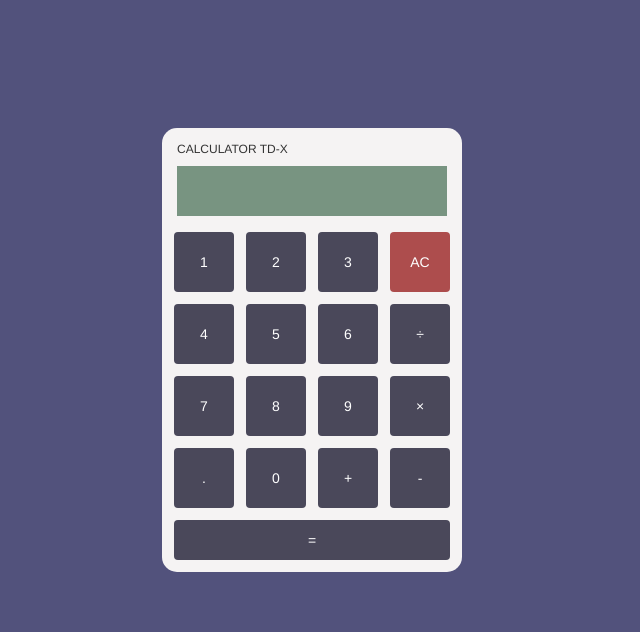
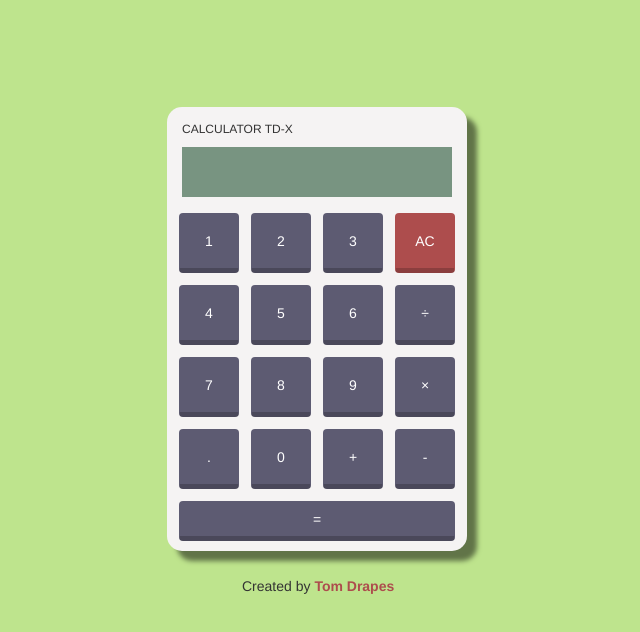
Before and after one commit to TomDrapes/calculator, a plain HTML site: page index.html in a window 1280 px wide. Shown: the whole page, without its empty margins (350-990 px from the left). Drawn offline with nearby package versions, Linux system fonts and the light colour scheme.

Commit message:
modified design/layout

```diff
--- a/css/style.css
+++ b/css/style.css
@@ -1,7 +1,8 @@
 body{
-    background-color: rgb(82, 82, 124);
+    /*background-color: rgb(82, 82, 124);*/
+    background-color: rgb(190, 228, 141);
     padding-left:40%;
-    padding-top: 10%;
+    padding-top: 8%;
 
 }
 
@@ -9,8 +10,11 @@ body{
     background-color: rgb(245, 243, 243);
     width: 300px;
     height: 444px;
-    padding: 5px 0px;
+    padding: 6px 0px;
     border-radius: 15px;
+    box-shadow: 10px 10px 5px rgb(97, 116, 72);
+    margin: 5px;
+
 
 }
 h6{
@@ -37,15 +41,36 @@ h6{
     /*float:right;*/
     width:276px;
     height:40px;
+
 }
 #clear{
     background-color: rgb(173, 77, 77);
+    border-bottom: 5px solid;
+    border-bottom-color: rgb(139, 62, 62);
+}
+#clear:active{
+    border-bottom: 0px;
 }
 .button{
-    background-color: rgb(74, 72, 90);
+    background-color: rgb(93, 91, 114);
     color: white;
     width: 60px;
     height: 60px;
     margin: 6px 6px;
     float: left;
+    border-bottom: 5px solid;
+    border-bottom-color: rgb(74, 72, 90);
 }
+.button:active{
+    border-bottom: 0px;
+
+}
+#footer{
+    float: left;
+    padding-left: 80px;
+}
+
+a{
+    color: rgb(173, 77, 77);
+    font-weight: bold;
+}
--- a/index.html
+++ b/index.html
@@ -38,6 +38,7 @@
        </div><!--End buttons-->
 
    </div><!--End wrapper-->
+   <div id="footer"><p><br>Created by <a href="https://www.google.com">Tom Drapes</a></p></div><!--End footer-->
    <script src="https://ajax.googleapis.com/ajax/libs/jquery/3.2.1/jquery.min.js"></script>
    <script src="js/calc.js"></script>
 </body>
--- a/js/calc.js
+++ b/js/calc.js
@@ -5,6 +5,7 @@ $(document).ready(function(){
 
     $("button").click(function(){
         console.log($(this).val());
+        //$(this).css("border-bottom", "0px");
         switch ($(this).val()){
             case "ac": equation = ""; display = "";
             break;
@@ -23,6 +24,7 @@ $(document).ready(function(){
             default: equation += $(this).val(); display += $(this).val();
         }
         $("#screen").html(display);
+
     });
 
     function calculate(){
@@ -75,5 +77,6 @@ $(document).ready(function(){
         orderOperations("+", "-");
         display = elements[0];
         equation = elements[0];
+        $(this).css("border-bottom", "5px solid");
     }
 });
```
